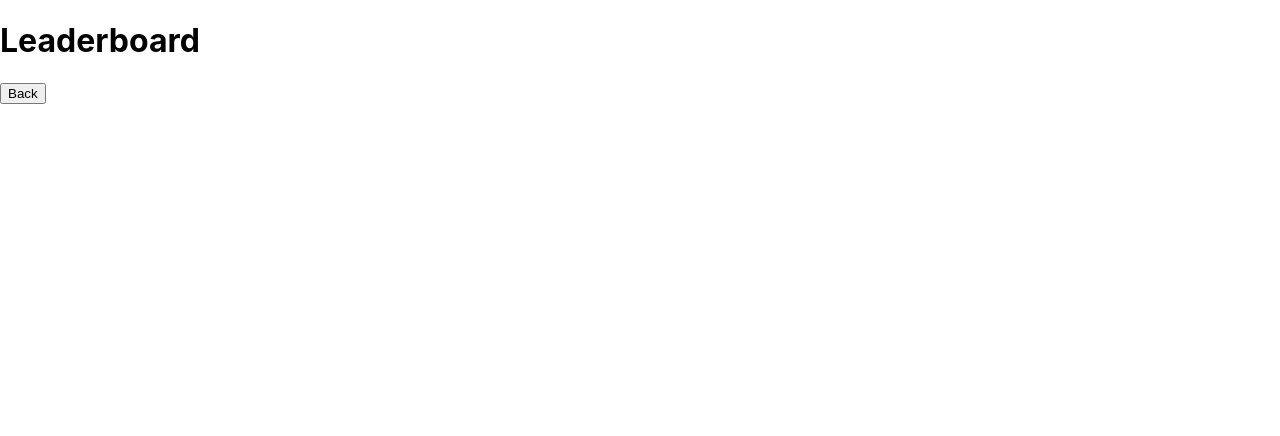
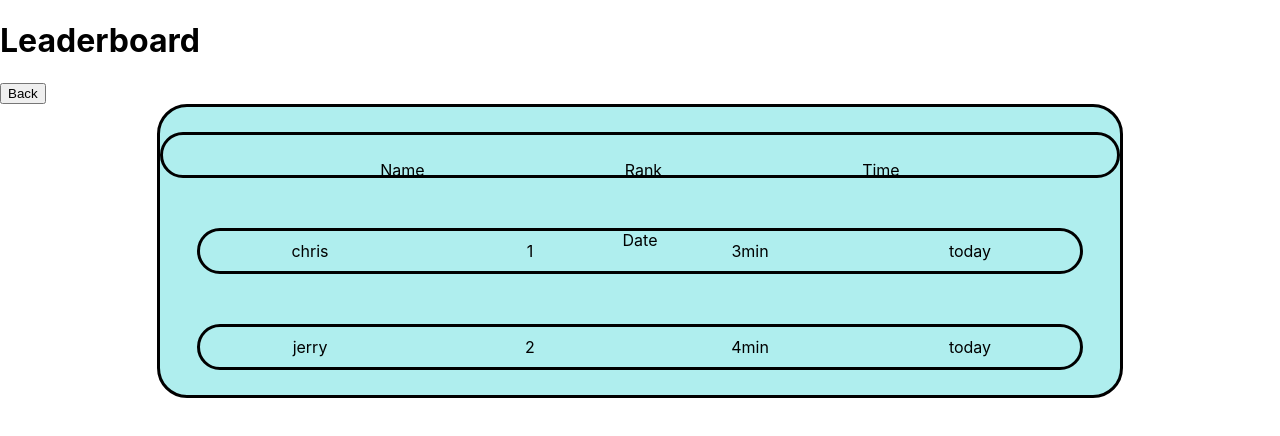
Before and after one commit to chrissharif/Web-Escape, a React (Create React App) app in the folder client/: page /leaderboard in a window 1280 px wide. Shown: the top 436 px of the page. Built offline with nearby package versions, Linux system fonts and the light colour scheme.

Commit message:
Win Page Added

```diff
--- a/client/src/App.js
+++ b/client/src/App.js
@@ -7,6 +7,7 @@ import Puzzle1 from './components/Puzzle1'
 import Puzzle2 from './components/Puzzle2'
 import Puzzle3 from './components/Puzzle3'
 import Puzzle4 from './components/Puzzle4'
+import Win from './components/Win'
 
 function App() {
 
@@ -58,6 +59,10 @@ function App() {
       <Route exact path='/puzzle4'>
         <Puzzle4 setAnswer4={setAnswer4}/>
       </Route>
+
+      <Route exact path='/win'>
+        <Win />
+      </Route>
     </div>
   );
 }
--- a/client/src/components/Home.css
+++ b/client/src/components/Home.css
@@ -8,6 +8,7 @@
   margin: -40px auto;
   position: relative;
   padding: 100px 0px 10px 10px;
+  border: solid black 2px;
 }
 
 .lock-top {
@@ -88,3 +89,10 @@
 .color3 {
   color: green;
 }
+
+.finish {
+  margin: 100px;
+  display: flex;
+  justify-content: center;
+  align-items: center;
+}
--- a/client/src/components/Home.jsx
+++ b/client/src/components/Home.jsx
@@ -7,6 +7,26 @@ function Home(props) {
   let correct = 'lock-semicircle unlock'
   let lock = 'lock-semicircle'
 
+  async function onSubmit(e) {
+    e.preventDefault()
+    if (props.answer1 === true && props.answer2 === true && props.answer3 === true && props.answer4 === true) {
+      console.log('good')
+    } else {
+      console.log('bad')
+    }
+  }
+
+  function checkForWin() {
+    if (props.answer1 === true && props.answer2 === true && props.answer3 === true && props.answer4 === true) {
+      return (
+        <Link className='finish' to='/win'>
+          <button>Escape the Web!</button>
+        </Link>
+      )
+    } else {
+      console.log('bad')
+    }
+  }
 
   return (
     <div>
@@ -73,6 +93,8 @@ function Home(props) {
 
       </div>
 
+      {checkForWin()}
+
     </div>
   )
 }
--- /dev/null
+++ b/client/src/components/Leaderboard.css
@@ -0,0 +1,41 @@
+.leaderboard {
+  width: 75%;
+  height: auto;
+  background-color: paleturquoise;
+  display: flex;
+  align-items: center;
+  justify-content: center;
+  text-align: center;
+  flex-direction: column;
+  border: solid black 3px;
+  border-radius: 30px;
+}
+
+.board {
+  display: flex;
+  align-items: center;
+  justify-content: center;
+}
+
+.row {
+  display: flex;
+  flex-wrap: wrap;
+  height: 40px;
+  width: auto;
+  margin: 25px 0px 25px 0px;
+  align-items: center;
+  justify-content: center;
+  align-content: space-around;
+  border: solid black 3px;
+  border-radius: 30px;
+}
+
+.sample {
+  margin: 25px 100px 25px 100px;
+}
+
+.entry {
+  width: 100px;
+  padding: 10px;
+  margin: 0px 50px 0px 50px;
+}
--- a/client/src/components/Leaderboard.jsx
+++ b/client/src/components/Leaderboard.jsx
@@ -1,3 +1,4 @@
+import './Leaderboard.css'
 import React from 'react'
 import { Link } from 'react-router-dom'
 
@@ -10,6 +11,34 @@ function Leaderboard() {
           <button>Back</button>
         </Link>
       </nav>
+
+      <div className='board'>
+      <div className='leaderboard'>
+
+        <div className='row'>
+          <div className='sample'>Name</div>
+          <div className='sample'>Rank</div>
+          <div className='sample'>Time</div>
+          <div className='sample'>Date</div>
+        </div>
+
+        <div className='row'>
+          <div className='entry name'>chris</div>
+          <div className='entry rank'>1</div>
+          <div className='entry time'>3min</div>
+          <div className='entry date'>today</div>
+        </div>
+
+        <div className='row'>
+          <div className='entry name'>jerry</div>
+          <div className='entry rank'>2</div>
+          <div className='entry time'>4min</div>
+          <div className='entry date'>today</div>
+        </div>
+
+      </div>
+      </div>
+
   </div>
   )
 }
--- a/client/src/components/Puzzle2.jsx
+++ b/client/src/components/Puzzle2.jsx
@@ -58,7 +58,7 @@ function Puzzle2(props) {
             (<div className='square'></div>
             <div className='equal-sign'>+</div>
             (1/2<div className='circle'></div>))
-            <div className='equal-sign'>=</div>8
+            <div className='equal-sign'>=</div>7
           </div>
         </div>
       </div>
--- a/client/src/components/Puzzle4.css
+++ b/client/src/components/Puzzle4.css
@@ -11,6 +11,13 @@
   display: flex;
   align-items: center;
   justify-content: center;
+}
+
+.text {
+  text-align: center;
+  font-family: Georgia, "Times New Roman", Times, serif;
+  margin: 50px;
+  font-size: 25px;
 }
 
 .blue {
--- a/client/src/components/Puzzle4.jsx
+++ b/client/src/components/Puzzle4.jsx
@@ -32,7 +32,7 @@ function Puzzle4(props) {
         You may have noticed some numbers
         showing up after the locks have been unlocked. Try inputting
         those numbers into this passcode checker. As for the last number,
-        there are some secrets hidden throughout the puzzles. Find them and
+        there are some secrets hidden throughout the first three puzzles. Find them and
         come back to finally excape.
       </div>
 
--- /dev/null
+++ b/client/src/components/Win.css
@@ -0,0 +1,10 @@
+.post {
+  display: flex;
+  justify-content: center;
+  align-items: center;
+  flex-wrap: wrap;
+}
+
+.new {
+  margin: 50px;
+}
--- /dev/null
+++ b/client/src/components/Win.jsx
@@ -0,0 +1,23 @@
+import './Win.css'
+import React from 'react'
+
+function Win() {
+  return (
+    <div>
+      <div className='text'>You escaped! You finished in (time).<br />
+        Put yourself on the Leaderboard to see where you place!</div>
+      <form className='post'>
+        <div className='line'>
+          <label>Name</label>
+          <input className='new' placeholder='name'></input>
+        </div>
+        <label>Time</label>
+        <input className='new' placeholder='time'></input>
+        <label>Date</label>
+        <input className='new' placeholder='date'></input>
+      </form>
+    </div>
+  )
+}
+
+export default Win
```
